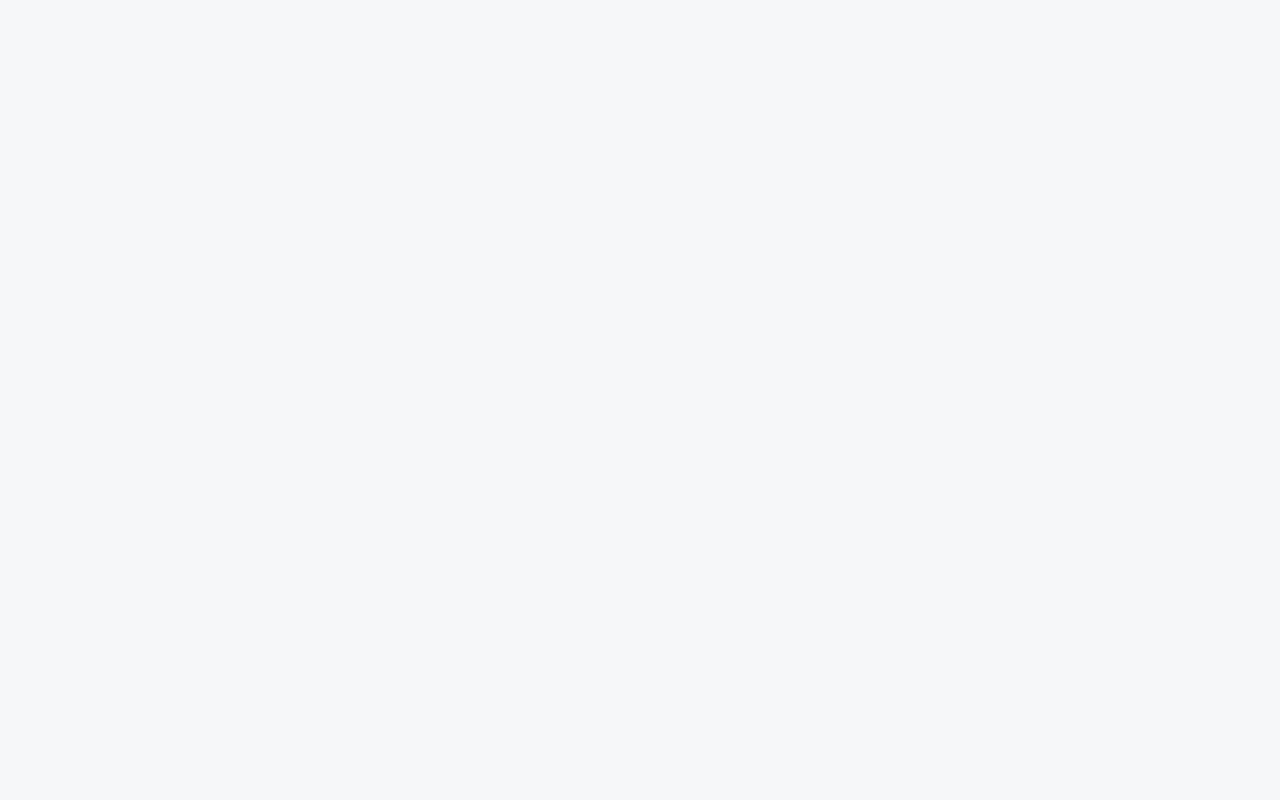
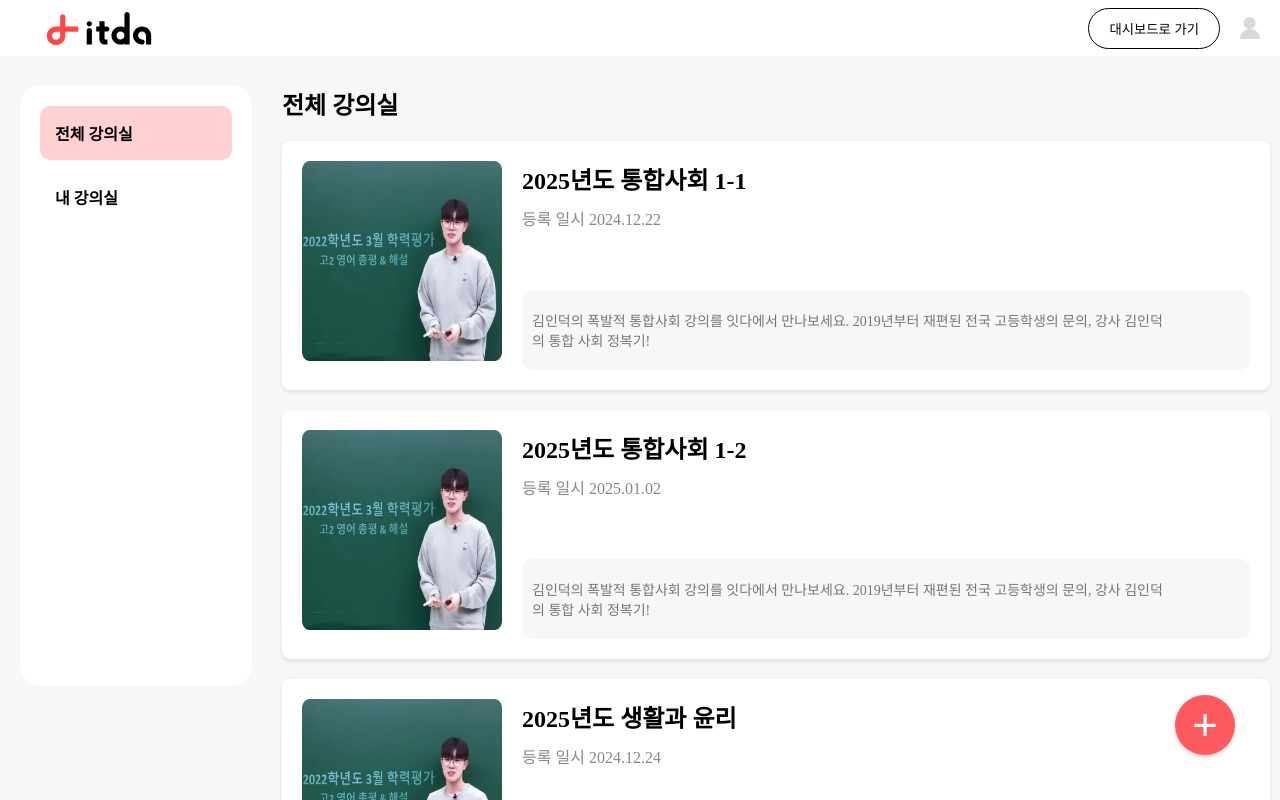
Before and after one commit to soyoung2118/itda-ieoso_frontend, a React (Vite) app: page /class in a window 1280 px wide. Before the commit this address had no page. Shown: the top 800 px of the page. Built offline with nearby package versions, Linux system fonts and the light colour scheme.

Commit message:
feat: 강의실 UI

```diff
--- a/src/App.jsx
+++ b/src/App.jsx
@@ -3,7 +3,7 @@ import LogIn from "./component/page/LogIn.jsx";
 import SignUp from "./component/page/SignUp.jsx";
 import ClassRoom from "./component/page/ClassRoom.jsx";
 import MainPage from "./component/page/MainPage.jsx";
-
+import Class from "./component/page/Class.jsx";
 function App() {
 
   return (
@@ -13,7 +13,8 @@ function App() {
           <Route path="/" element={<MainPage />} />
           <Route path="/login" element={<LogIn />} />
           <Route path="/signup" element={<SignUp />} />
-          <Route path="/classroom" element={<ClassRoom/>}/>
+          <Route path="/class" element={<Class />} />
+          <Route path="/classroom" element={<ClassRoom />} />
         </Routes>
       </BrowserRouter>
     </>
--- /dev/null
+++ b/src/component/page/Class.jsx
@@ -0,0 +1,212 @@
+import { useState } from "react";
+import { useNavigate } from "react-router-dom";
+import styled from "styled-components";
+import TopBar from "../ui/TopBar";
+import userIcon from "../img/mainpage/usericon.png";
+import ClassData from "../img/class/ClassData.png";
+import OpenInNewIcon from '@mui/icons-material/OpenInNew';
+import ExitToAppIcon from '@mui/icons-material/ExitToApp';
+
+export default function Class() {
+    const navigate = useNavigate();
+    const [selectedMenu, setSelectedMenu] = useState("전체 강의실");
+    const [showPopup, setShowPopup] = useState(false);
+
+    const lectures = {
+        "전체 강의실": [
+            { title: "2025년도 통합사회 1-1", date: "2024.12.22", description: "김인덕의 폭발적 통합사회 강의를 잇다에서 만나보세요. 2019년부터 재편된 전국 고등학생의 문의, 강사 김인덕의 통합 사회 정복기!" },
+            { title: "2025년도 통합사회 1-2", date: "2025.01.02", description: "김인덕의 폭발적 통합사회 강의를 잇다에서 만나보세요. 2019년부터 재편된 전국 고등학생의 문의, 강사 김인덕의 통합 사회 정복기!" },
+            { title: "2025년도 생활과 윤리", date: "2024.12.24", description: "박윤리 선생님과 함께하는 생활과 윤리 강의! 윤리적 감수성을 키우고 도덕적 판단력을 향상시키는 강의입니다." },
+            { title: "2025년도 한국지리", date: "2024.12.28", description: "대한민국 구석구석을 탐험하는 한국지리 강의! 이지리 선생님과 함께 우리나라의 지리를 재미있게 배워보세요." }
+        ],
+        "내 강의실": [
+            { title: "2025년도 통합사회 1-1", date: "2024.12.22", description: "김인덕의 폭발적 통합사회 강의를 잇다에서 만나보세요. 2019년부터 재편된 전국 고등학생의 문의, 강사 김인덕의 통합 사회 정복기!" },
+            { title: "2025년도 생활과 윤리", date: "2024.12.24", description: "박윤리 선생님과 함께하는 생활과 윤리 강의! 윤리적 감수성을 키우고 도덕적 판단력을 향상시키는 강의입니다." }
+        ],
+    };
+
+    return (
+      <>
+        <Header>
+          <TopBar />
+          <div className="header-right">
+            {/* 대시보드로 가기 버튼으로 수정 해야함*/}
+              <button className="godashboard" onClick={() => navigate('/login')}>대시보드로 가기</button>
+              <UserIcon src={userIcon} alt="user icon" />
+            </div>
+        </Header>
+            <Container>
+                <Sidebar>
+                    <MenuItem active={selectedMenu === "전체 강의실"} onClick={() => setSelectedMenu("전체 강의실")}>
+                        전체 강의실
+                    </MenuItem>
+                    <MenuItem active={selectedMenu === "내 강의실"} onClick={() => setSelectedMenu("내 강의실")}>
+                        내 강의실
+                    </MenuItem>
+                </Sidebar>
+          <Content>
+            <h2>{selectedMenu}</h2>
+                    {lectures[selectedMenu].map((lecture, index) => (
+                        <LectureCard key={index}>
+                            <LectureImage src={ClassData} alt="Lecture" />
+                            <LectureInfo>
+                                <LectureTitle>{lecture.title}</LectureTitle>
+                                <LectureDate>등록 일시 {lecture.date}</LectureDate>
+                                <LectureDescription>{lecture.description}</LectureDescription>
+                            </LectureInfo>
+                        </LectureCard>
+                    ))}
+                </Content>
+                <AddButton onClick={() => setShowPopup(!showPopup)} data-showpopup={showPopup}>
+                    {showPopup ? '×' : '+'}
+                </AddButton>
+                {showPopup && (
+                    <PopupMenu>
+                        <PopupItem>
+                            <OpenInNewIcon style={{ marginRight: '15px' }} />
+                            강의실 만들기
+                        </PopupItem>
+                        <PopupItem>
+                            <ExitToAppIcon style={{ marginRight: '15px' }} />
+                            강의실 들어가기
+                        </PopupItem>
+                    </PopupMenu>
+                )}
+            </Container>
+        </>
+    );
+}
+
+const Header = styled.div`
+    display: flex;
+    justify-content: space-between;
+    align-items: center;
+    background-color: #fff;
+
+    .header-right {
+      display: flex;
+      align-items: center;
+      gap: 10px;
+    }
+
+    .godashboard{
+      background-color: transparent;
+      color: #000;
+      border: 1px solid #000;
+      padding: 10px 20px;
+      cursor: pointer;
+      border-radius: 60px;
+    }
+`;
+
+const UserIcon = styled.img`
+    width: 40px;
+    height: 40px;
+    margin-right: 10px;
+`;
+
+const Container = styled.div`
+    display: flex;
+    height: 100%;
+    width: 100%;
+    margin-bottom: 100px;
+`;
+
+const Sidebar = styled.div`
+    width: 15%;
+    height: 70vh;
+    margin: 30px 20px;
+    background-color: #fff;
+    padding: 20px;
+    border-radius: 20px;
+`;
+
+const MenuItem = styled.div`
+    padding: 15px 15px;
+    margin-bottom: 10px;
+    color: #000;
+    font-weight: ${props => props.active ? 'bold' : 'bold'};
+    background-color: ${props => props.active ? '#FFD1D1' : '#FFFFFF'};
+    border-radius: 10px;
+    cursor: pointer;
+`;
+
+const Content = styled.div`
+    flex: 1;
+    padding: 10px;
+`;
+
+const LectureCard = styled.div`
+    display: flex;
+    background-color: #fff;
+    margin-bottom: 20px;
+    padding: 20px;
+    border-radius: 8px;
+    box-shadow: 0 2px 4px rgba(0, 0, 0, 0.1);
+`;
+
+const LectureImage = styled.img`
+    width: 200px;
+    height: 200px;
+    margin-right: 20px;
+`;
+
+const LectureInfo = styled.div`
+    flex: 1;
+`;
+
+const LectureTitle = styled.h3`
+    margin: 0;
+    font-size: 24px;
+`;
+
+const LectureDate = styled.p`
+    margin: 10px 0 60px 0;
+    color: #888;
+`;
+
+const LectureDescription = styled.p`
+    margin: 0;
+    color: #767676;
+    font-size: 14px;
+    background-color: #F6F7F9;
+    padding: 20px 80px 20px 10px;
+    border-radius: 10px;
+`;
+
+const AddButton = styled.button`
+    position: fixed;
+    bottom: 45px;
+    right: 45px;
+    width: 60px;
+    height: 60px;
+    background-color: ${props => (props['data-showpopup'] ? '#000' : '#ff5a5f')};
+    color: #fff;
+    border: none;
+    border-radius: 50%;
+    font-size: 44px;
+    cursor: pointer;
+    box-shadow: 0 2px 4px rgba(0, 0, 0, 0.2);
+`;
+
+const PopupMenu = styled.div`
+    position: fixed;
+    bottom: 105px;
+    right: 95px;
+    background-color: #fff;
+    border-radius: 20px;
+    box-shadow: 0 2px 4px rgba(0, 0, 0, 0.2);
+    padding: 10px;
+`;
+
+const PopupItem = styled.div`
+    display: flex;
+    align-items: center;
+    padding: 10px 50px 10px 20px;
+    font-size: 16px;
+    cursor: pointer;
+    &:hover {
+        background-color: #f0f0f0;
+        border-radius: 10px;
+    }
+`;
```
Also changed, not shown: src/component/img/class/classdata.png (added).
